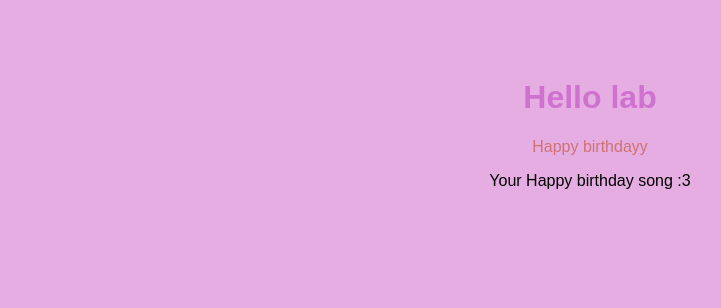
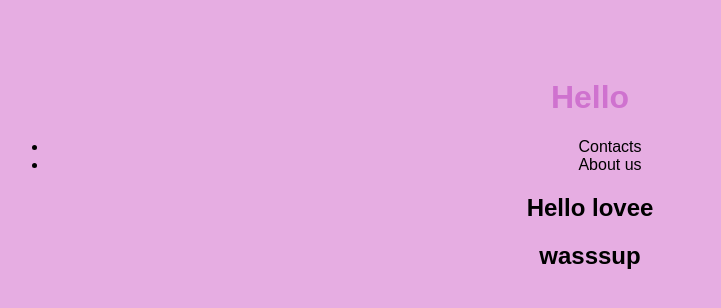
Before and after one commit to whittywhiz/whittywhiz.github.io, a plain HTML site: page index.html in a window 1280 px wide. Shown: the whole page, without its empty margins (50-771 px from the left). Drawn offline with Linux system fonts and the light colour scheme.

Commit message:
Commit  index.html

```diff
--- a/index.html
+++ b/index.html
@@ -1,17 +1,32 @@
 <!DOCTYPE html>
 <html lang="en">
+
 <head>
     <meta charset="UTF-8">
     <meta name="viewport" content="width=device-width, initial-scale=1.0">
     <title>For u</title>
     <link rel="stylesheet" href="style.css">
+    <link rel="preconnect" href="https://fonts.googleapis.com">
+    <link rel="preconnect" href="https://fonts.gstatic.com" crossorigin>
+    <link href="https://fonts.googleapis.com/css2?family=Poppins&display=swap" rel="stylesheet">
 </head>
+
+
 <body>
-    <h1>Hello lab</h1>
-    <p>Happy birthdayy</p>
-    <a href="https://www.youtube.com/watch?v=k37QvhAyA2Y">
-        Your Happy birthday song :3
-    </a>
+    <header>
+        <h1>Hello</h1>
 
-</body>
+        <nav class="nav">
+            <ul>
+
+                <li><a href="cont.html">Contacts</a></li>
+                <li><a href="abt.html">About us</a></li>
+            </ul>
+        </nav>
+    </header>
+
+
+    <h2>Hello lovee</h2>
+    <h2 title="Labyuuu"> wasssup</h2>
+
 </html>
```
